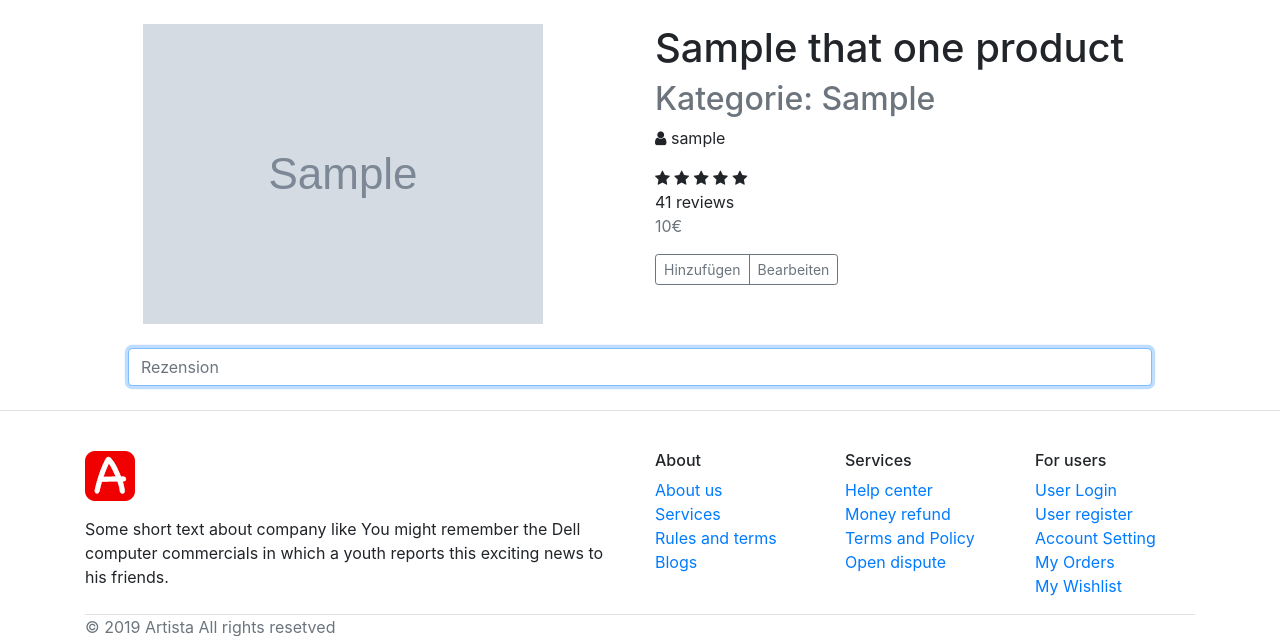
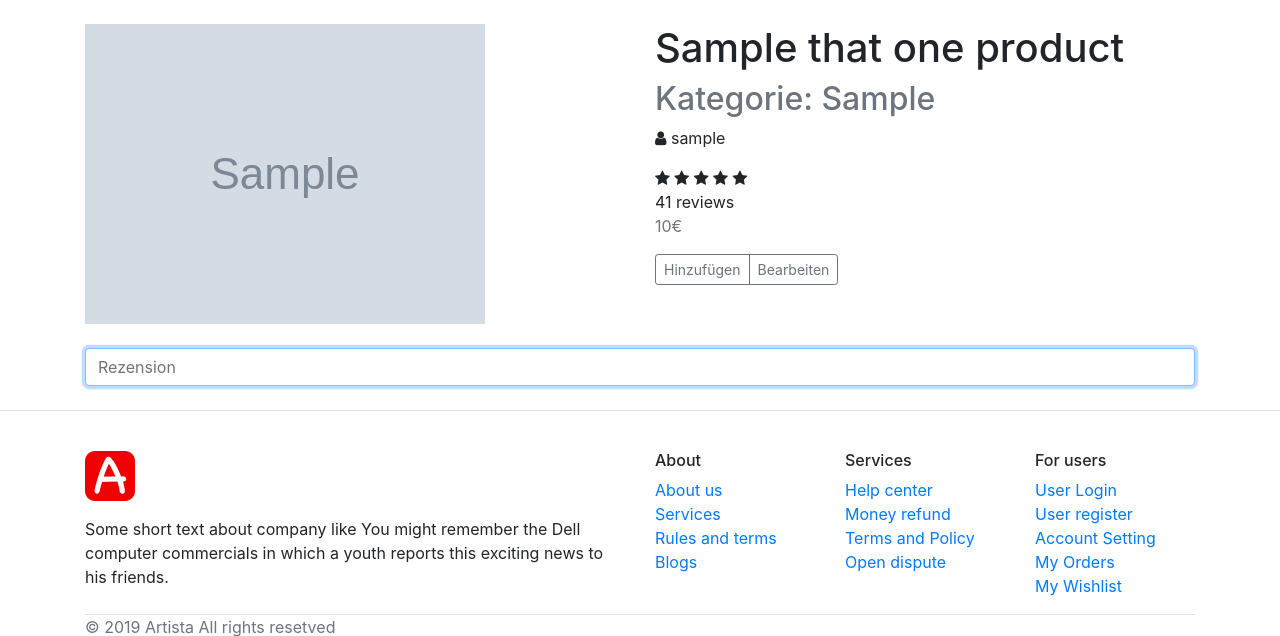
Before and after one commit to jannikr/Artista, a Django app: template Shop/templates/Shop/detail.html in a window 1280 px wide. Shown: the part 56-692 px from the top of the page. Run offline with Django 3.2, Linux system fonts and the light colour scheme; the template is opened without the code that fills it: most values are stand-ins (such as "Sample title", 1, 10 or a date in 2020); grey boxes marked "Sample" are stand-in pictures; parts of the project's set-up code (start-up, migrations or seed data) failed here and were passed over; some libraries are stand-ins or nearby versions.

Commit message:
fixing some boxing issues

```diff
--- a/Shop/templates/Shop/detail.html
+++ b/Shop/templates/Shop/detail.html
@@ -2,6 +2,7 @@
 {% load static %}
 
 {% block content %}
+    <div class="container">
         <div class="row product-details mt-4 mb-4">
             <div class="col-sm">
                 <img class="product-image" src="{{ that_one_product.image.url }}">
@@ -31,6 +32,7 @@
                     </div>
                 </div>
             </div>
-        <input type="text" class="form-control mt-4" name="review" placeholder="Rezension" required="" autofocus=""/>
+        </div>
+    <input type="text" class="form-control mt-4 mb-4" name="review" placeholder="Rezension" required="" autofocus=""/>
     </div>
 {% endblock content %}
--- a/static/css/main.css
+++ b/static/css/main.css
@@ -117,11 +117,6 @@ footer {
 }
 
 /* Product detail */
-.product-details {
-    width: 80%;
-    margin-right: auto;
-    margin-left: auto;
-}
 
 .product-image {
     max-width: 100%;
```
Lines whose indentation alone changed are shown as unchanged.
